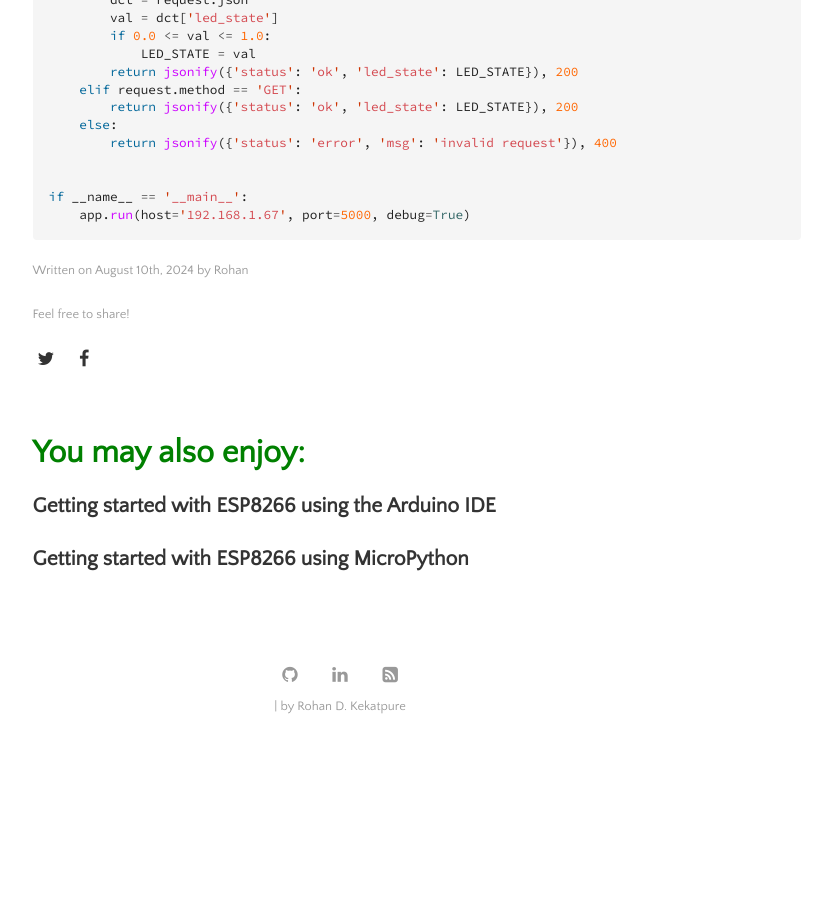
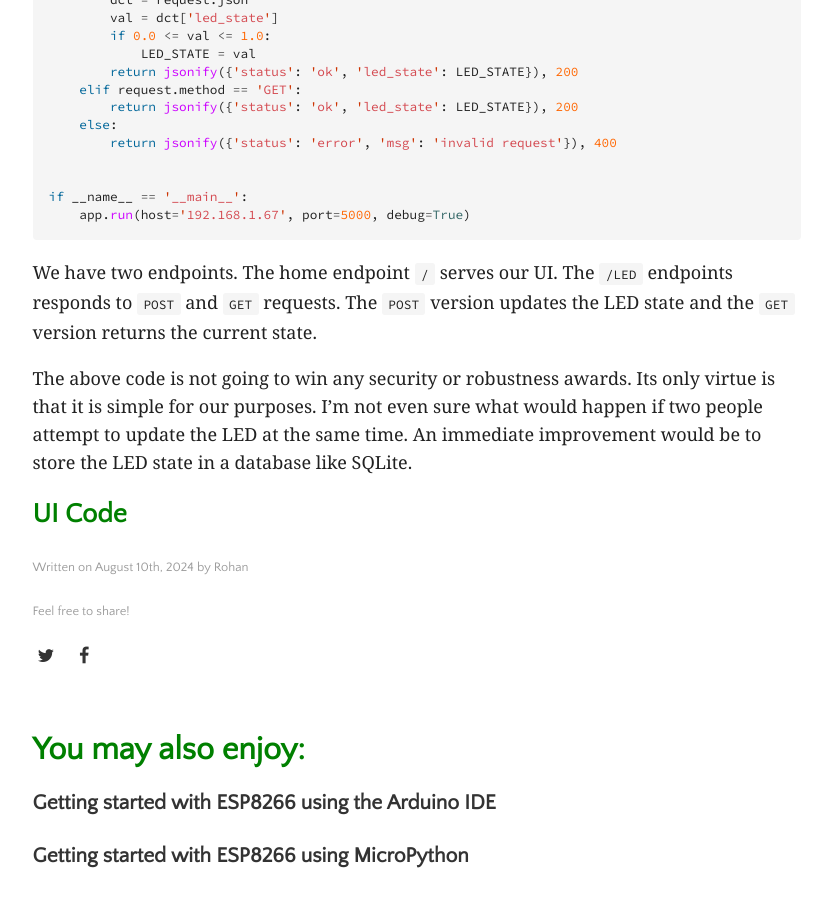
Before and after one commit to rohan-kekatpure/rohan-kekatpure.github.io, a Jekyll site: the page built from _posts/2024-08-10-web-controlled-LED-hello-world.md, in a window 1280 px wide and 900 px high, scrolled down 1656 px. Shown: the whole window, without its empty margins (228-1047 px from the left). Built offline with Jekyll 4.4.1, drawn with Linux system fonts in a browser that asks for light colours; before the commit the page ends 2408 px from its top, so only the background shows below that.

Commit message:
webserver code

````diff
--- a/_posts/2024-08-10-web-controlled-LED-hello-world.md
+++ b/_posts/2024-08-10-web-controlled-LED-hello-world.md
@@ -69,3 +69,12 @@ def led_state():
 if __name__ == '__main__':
     app.run(host='192.168.1.67', port=5000, debug=True)
 ```
+
+We have two endpoints. The home endpoint `/` serves our UI. The `/LED` endpoints responds to `POST` and `GET` requests.
+The `POST` version updates the LED state and the `GET` version returns the current state.
+
+The above code is not going to win any security or robustness awards. Its only virtue is that it is simple for our
+purposes. I'm not even sure what would happen if two people attempt to update the LED at the same time. An immediate
+improvement would be to store the LED state in a database like SQLite.
+
+## UI Code
````
